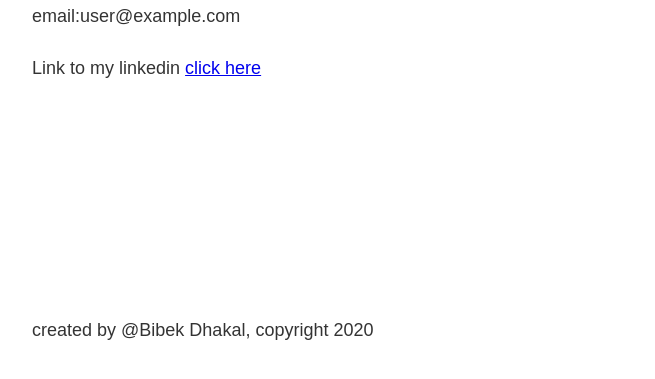
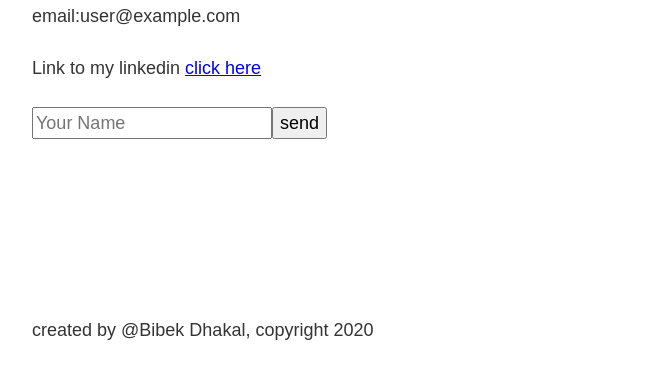
Before and after one commit to Dbibek/Gatsby_Blog_Practice, a Gatsby site: page /contact in a window 1280 px wide. Shown: the part 413-792 px from the top of the page, without its empty margins (251-906 px from the left). Built offline with nearby package versions, Linux system fonts and the light colour scheme; Gatsby itself is replaced by a stand-in of ours.

Commit message:
form testing

```diff
--- a/src/pages/contact.js
+++ b/src/pages/contact.js
@@ -1,6 +1,7 @@
 import React from "react"
 import Layout from "../components/layout"
 import Head from '../components/head'
+import Form from './form'
 
 function Contact() {
   return (
@@ -17,6 +18,7 @@ function Contact() {
           click here
         </a>
       </p>
+      <Form/>
     </Layout>
   )
 }
--- /dev/null
+++ b/src/pages/form.js
@@ -0,0 +1,18 @@
+import React from 'react'
+
+ const Form = () => {
+    return (
+        <div>
+     <form name='contact'
+     method='post'
+     data-netlify='true'
+     data-netlify-honeypot='bot-field'>
+         <input name='name'
+        placeholder='Your Name' type="text"/>
+         <button>send</button>
+         </form>
+
+        </div>
+    )
+}
+export default Form
```
